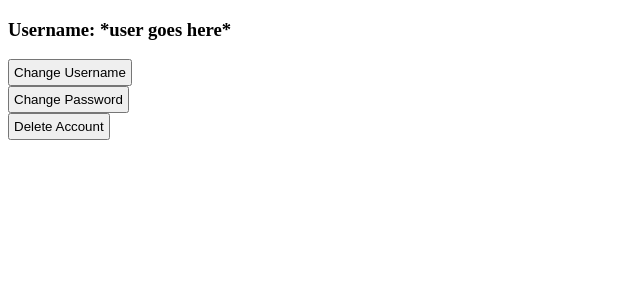
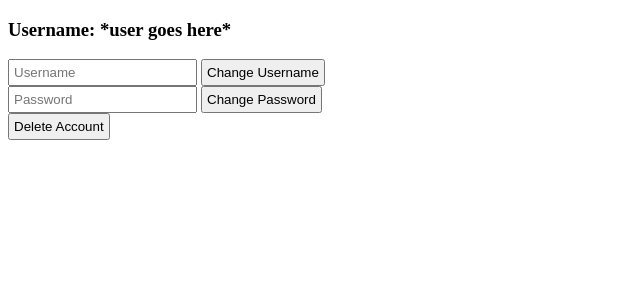
Before and after one commit to JRAM937/cst438groupH, a Django app: template otterbucket_app/templates/otterbucket_app/edit-account.html in a window 1280 px wide. Shown: the top 300 px of the page, without its empty margins (0-640 px from the left). Run offline with Django 3.2, Linux system fonts and the light colour scheme; the template is opened without the code that fills it, so the values that code supplies are empty.

Commit message:
Updated "edit-account"

```diff
--- a/otterbucket_app/templates/otterbucket_app/edit-account.html
+++ b/otterbucket_app/templates/otterbucket_app/edit-account.html
@@ -12,9 +12,11 @@
             <h3>Username: *user goes here*</h3>
         </div>
         <div style="text-align:left">
+            <input type="text" style='padding: 4px' placeholder="Username" name="username" id="Username">
             <input style='padding: 4px' class="btn btn-default" type="submit" value="Change Username">
         </div>
         <div style="text-align:left">
+            <input type="text" style='padding: 4px' placeholder="Password" name="password" id="Password">
             <input style='padding: 4px' class="btn btn-default" type="submit" value="Change Password">
         </div>
         <div style="text-align:left">
```
